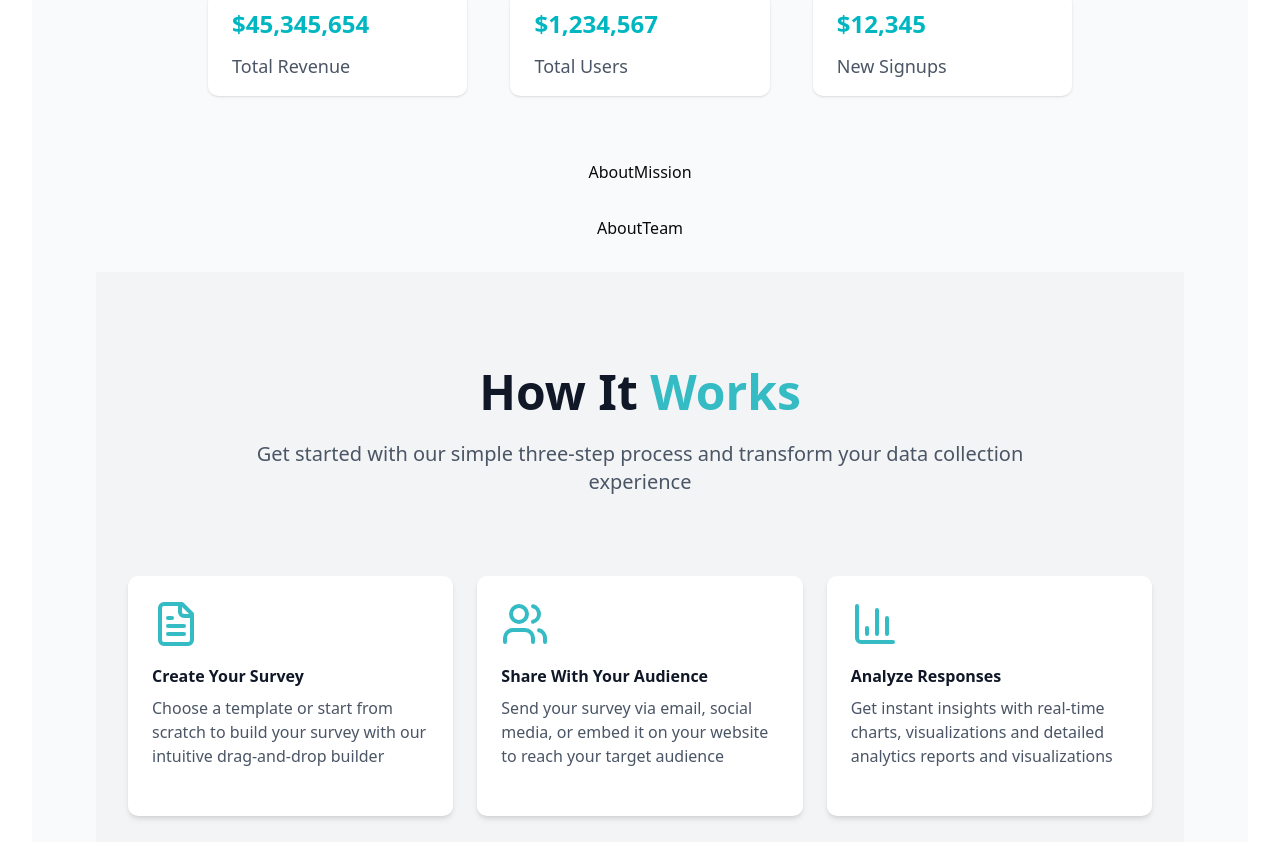
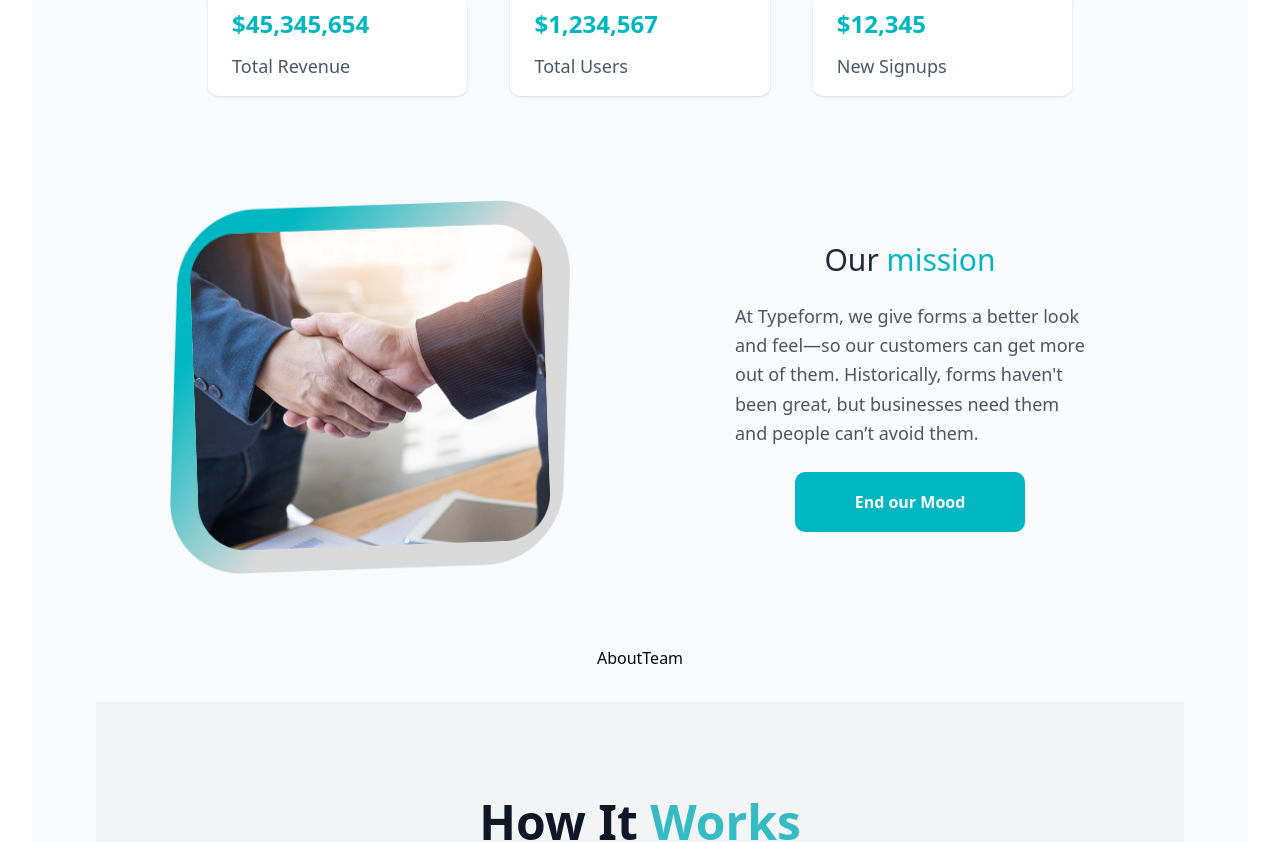
Before and after one commit to YoussefAbdelrazk/Survey-Landing, a React (Vite) app: page / in a window 1280 px wide. Shown: the part 1237-2079 px from the top of the page. Built offline with nearby package versions, Linux system fonts and the light colour scheme.

Commit message:
create about mission

```diff
--- a/src/components/about-us/AboutMission.jsx
+++ b/src/components/about-us/AboutMission.jsx
@@ -1,10 +1,43 @@
-import React from 'react';
+import React from "react";
+import { Link } from "react-router-dom";
 
 function AboutMission() {
   return (
-    <div>
-      AboutMission
-    </div>
+    <section className="flex flex-col md:flex-row items-center justify-between gap-10 py-10 px-6">
+      {/* Left side images */}
+      <div className="w-full md:w-1/2 flex justify-center">
+        <div className="relative w-[300px] md:w-[400px]">
+          <img
+            src="/about-mission-rectangle.png"
+            alt="Mission Background"
+            className="w-full h-auto z-10"
+          />
+          <img
+            src="/about-mission.png"
+            alt="Mission Accent"
+            className="absolute bottom-4 w-[90%] z-20 top-1/2 -translate-y-1/2 left-1/2 transform -translate-x-1/2 "
+          />
+        </div>
+      </div>
+
+      {/* Right side text */}
+      <div className="w-full md:w-1/2 flex flex-col justify-center items-center gap-6">
+        <h2 className="text-2xl md:text-3xl  text-gray-800  font-medium">
+          Our <span className="text-[#00B7C1]">mission</span>
+        </h2>
+        <p className="text-gray-600 text-base md:text-lg leading-relaxed lg:max-w-[70%]">
+          At Typeform, we give forms a better look and feel—so our customers can
+          get more out of them. Historically, forms haven't been great, but
+          businesses need them and people can’t avoid them.
+        </p>
+        <Link
+          to="/mood"
+          className="flex justify-center items-center font-bold bg-[#00B7C1]  text-white transition-all py-3 px-5 h-[60px] w-[230px] rounded-lg"
+        >
+          End our Mood
+        </Link>
+      </div>
+    </section>
   );
 }
 
--- a/src/components/about-us/AboutTrending.jsx
+++ b/src/components/about-us/AboutTrending.jsx
@@ -25,7 +25,7 @@ function AboutTrending() {
         Trending <span className="text-[#00B7C1]">Action</span>
       </h2>
 
-      <div className="flex flex-col md:flex-row items-center justify-between ">
+      <div className="flex flex-col md:flex-row items-center justify-between gap-8">
         {TrendingData.map((item) => (
           <div key={item.id} className="flex flex-col gap-3 bg-white rounded-lg px-6 py-4 shadow-sm w-full md:w-[30%]">
             <span className="text-xl md:text-2xl font-semibold text-[#00B7C1] ">
```
Also changed, not shown: public/about-mission-rectangle.png (added), public/about-mission.png (added).
